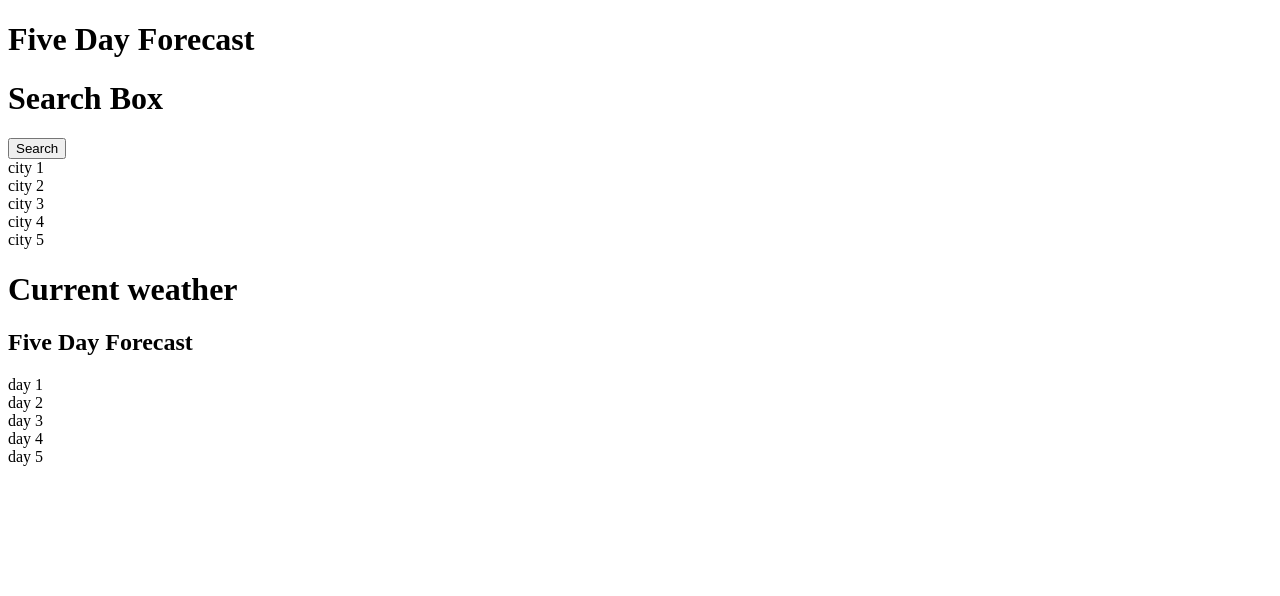
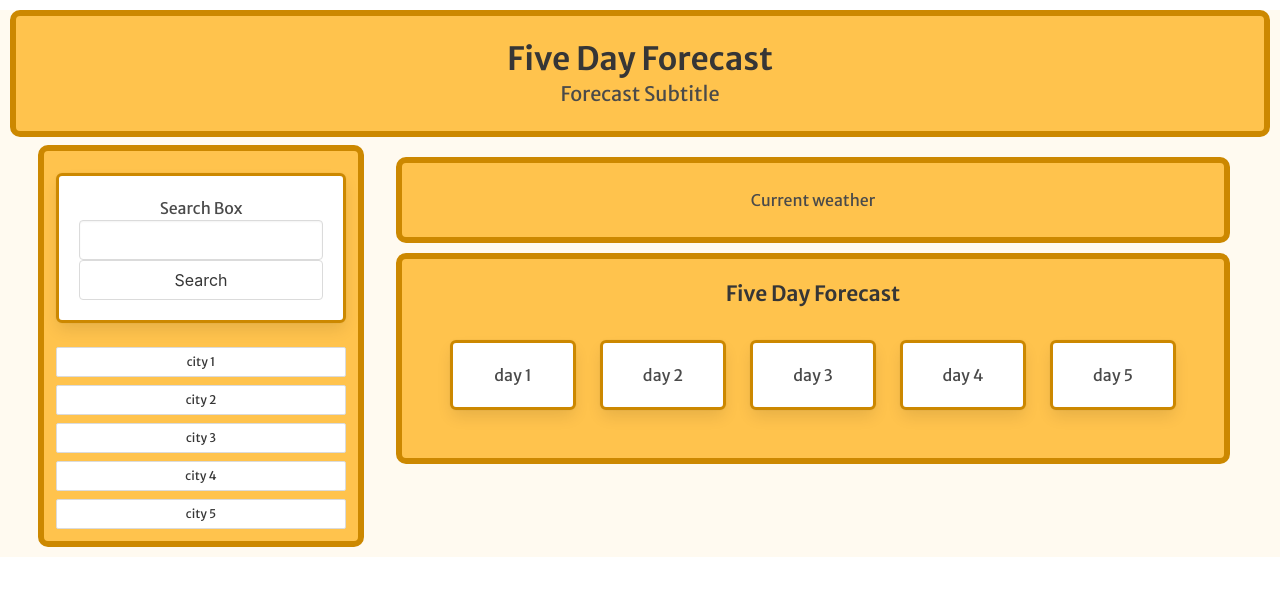
Before and after one commit to abigailjoy93/Forecast-Application, a plain HTML site: page index.html in a window 1280 px wide. Drawn offline with nearby package versions, Linux system fonts and the light colour scheme.

Commit message:
updated HTML and began developing the CSS

```diff
--- a/index.html
+++ b/index.html
@@ -3,36 +3,77 @@
   <head>
     <meta charset="UTF-8" />
     <meta name="viewport" content="width=device-width, initial-scale=1.0" />
-    <title>Document</title>
+    <link rel="stylesheet" href="./style.css" />
+    <link
+      rel="stylesheet"
+      href="https://cdn.jsdelivr.net/npm/bulma@0.9.4/css/bulma.min.css"
+    />
+    <link rel="preconnect" href="https://fonts.googleapis.com">
+<link rel="preconnect" href="https://fonts.gstatic.com" crossorigin>
+<link href="https://fonts.googleapis.com/css2?family=Merriweather+Sans:ital,wght@0,300;0,400;0,500;0,600;0,700;0,800;1,300;1,400;1,500;1,600;1,700;1,800&display=swap" rel="stylesheet">
+    <title>Five Day Weather Application</title>
   </head>
   <body>
-    <div class="hero">
-      <h1>Five Day Forecast</h1>
+    <section class="banner hero is-small is-outlined">
+      <div class="has-text-centered">
+        <h1 class="title">Five Day Forecast</h1>
+        <p class="subtitle">Forecast Subtitle</p>
+      </div>
+    </section>
+
+    <section class="columns">
+        <div class="searchBox column is-3">
+        <div class="box has-text-centered">
+          <h1>Search Box</h1>
+          <div class="input"></div>
+          <button
+            class="button is-fullwidth is-outlined"
+            type="submit"
+            value="Submit input"
+          >
+            Search
+          </button>
+        </div>
+        <div class="buttons">
+          <div class="button is-small is-fullwidth" id="cityOne">city 1</div>
+          <div class="button is-small is-fullwidth" id="cityTwo">city 2</div>
+          <div class="button is-small is-fullwidth" id="cityThree">city 3</div>
+          <div class="button is-small is-fullwidth" id="cityFour">city 4</div>
+          <div class="button is-small is-fullwidth" id="cityFive">city 5</div>
+        </div>
+        </div>
         </div>
 
-    <div class="searchBox">
-      <h1>Search Box</h1>
-      <div class="searchBox"></div>
-      <button class="searchBtn">Search</button>
-      <div class="cityOne">city 1</div>
-      <div class="cityTwo">city 2</div>
-      <div class="cityThree">city 3</div>
-      <div class="cityFour">city 4</div>
-      <div class="cityFive">city 5</div>
-    </div>
-
+    <div class="column has-text-centered">
       <div class="currentWeather">
         <h1>Current weather</h1>
       </div>
 
-    <div class="fiveDay">
+
+    <section class="fiveDay section">
+        <div class="content">
             <h2>Five Day Forecast</h2>
         </div>
+        <div class="columns">
+            <div class="column">
+                <div class="box">day 1</div>
+            </div>
+            <div class="column">
+                <div class="box">day 2</div>
+            </div>
+            <div class="column">
+                <div class="box">day 3</div>
+            </div>
+            <div class="column">
+                <div class="box">day 4</div>
+            </div>
+            <div class="column">
+                <div class="box">day 5</div>
+            </div>
+        </div>
+        </div>
+    </div>
+</section>
 
-    <div class="dayOne">day 1</div>
-    <div class="dayTwo">day 2</div>
-    <div class="dayThree">day 3</div>
-    <div clas="dayFour">day 4</div>
-    <div class="dayFive">day 5</div>
   </body>
 </html>
--- /dev/null
+++ b/style.css
@@ -0,0 +1,57 @@
+:root {
+  --main: #ffc34d;
+  --darkacc: #cc8800;
+}
+
+body {
+  background-color: floralwhite;
+}
+
+.banner {
+  background-color: var(--main);
+  border: 6px solid var(--darkacc);
+  border-radius: 10px;
+  margin: 10px;
+  padding: 25px;
+  font-family: "Merriweather Sans";
+}
+
+.searchBox {
+  background-color: var(--main);
+  border: 6px solid var(--darkacc);
+  border-radius: 10px;
+  margin: 10px;
+  margin-left: 50px;
+  font-family: "merriweather sans";
+}
+
+.currentWeather {
+  background-color: var(--main);
+  border: 6px solid var(--darkacc);
+  border-radius: 10px;
+  margin: 10px;
+  margin-right: 50px;
+  padding: 25px;
+  font-family: "merriweather sans";
+}
+.fiveDay {
+  background-color: var(--main);
+  border: 6px solid var(--darkacc);
+  border-radius: 10px;
+  margin: 10px;
+  margin-right: 50px;
+  font-family: "merriweather sans";
+}
+
+.content {
+  font-size: 12px;
+  margin-top: -25px;
+  font-family: "merriweather sans";
+}
+
+.box {
+  border: 3px solid var(--darkacc);
+  border-radius: 3px;
+  margin-top: 10px;
+  font-family: "merriweather sans";
+}
```
Lines whose indentation alone changed are shown as unchanged.
